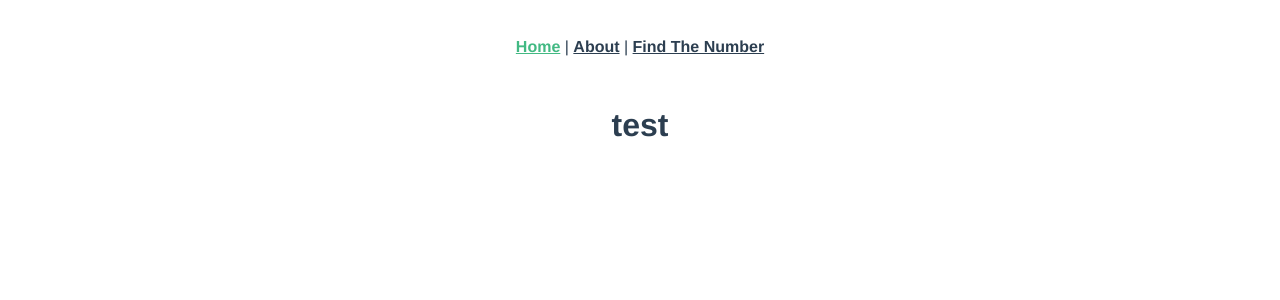
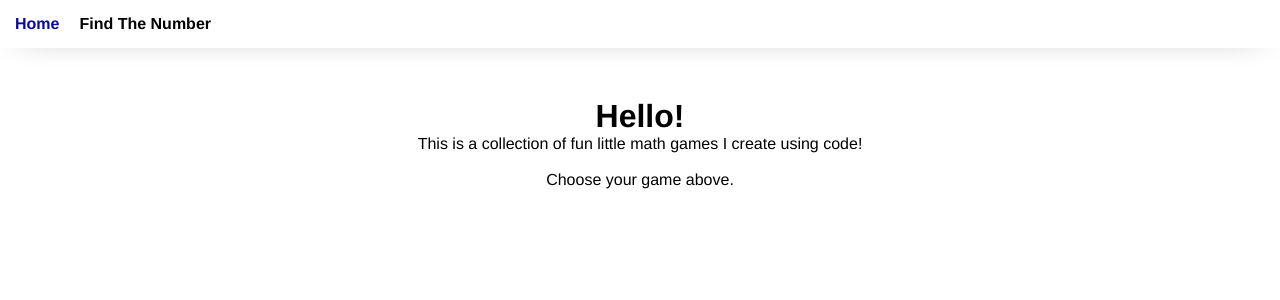
Before and after one commit to brianfordcode/math-exercises, a Vue app: page / in a window 1280 px wide. Shown: the top 300 px of the page. Built offline with nearby package versions, Linux system fonts and the light colour scheme.

Commit message:
complete site up to adding first exercise (find the number)

```diff
--- a/src/App.vue
+++ b/src/App.vue
@@ -1,31 +1,35 @@
 <template>
-  <div id="nav">
-    <router-link to="/">Home</router-link> |
-    <router-link to="/about">About</router-link> |
-    <router-link to="/findthenumber">Find The Number</router-link>
-  </div>
-  <router-view/>
+
+<navigation/>
+
+<router-view/>
+
 </template>
 
+<script>
+import navigation from "./components/navigation.vue"
+
+export default{
+  components: { navigation
+  }
+}
+</script>
+
+
 <style>
+
+* {
+  margin: 0;
+  padding: 0;
+}
+
 #app {
   font-family: Avenir, Helvetica, Arial, sans-serif;
   -webkit-font-smoothing: antialiased;
   -moz-osx-font-smoothing: grayscale;
   text-align: center;
-  color: #2c3e50;
+  color: black;
+  min-height: 100vh;
 }
 
-#nav {
-  padding: 30px;
-}
-
-#nav a {
-  font-weight: bold;
-  color: #2c3e50;
-}
-
-#nav a.router-link-exact-active {
-  color: #42b983;
-}
 </style>
--- a/src/components/HelloWorld.vue
+++ /dev/null
@@ -1,58 +0,0 @@
-<template>
-  <div class="hello">
-    <h1>{{ msg }}</h1>
-    <p>
-      For a guide and recipes on how to configure / customize this project,<br>
-      check out the
-      <a href="https://cli.vuejs.org" target="_blank" rel="noopener">vue-cli documentation</a>.
-    </p>
-    <h3>Installed CLI Plugins</h3>
-    <ul>
-      <li><a href="https://github.com/vuejs/vue-cli/tree/dev/packages/%40vue/cli-plugin-babel" target="_blank" rel="noopener">babel</a></li>
-      <li><a href="https://github.com/vuejs/vue-cli/tree/dev/packages/%40vue/cli-plugin-router" target="_blank" rel="noopener">router</a></li>
-    </ul>
-    <h3>Essential Links</h3>
-    <ul>
-      <li><a href="https://vuejs.org" target="_blank" rel="noopener">Core Docs</a></li>
-      <li><a href="https://forum.vuejs.org" target="_blank" rel="noopener">Forum</a></li>
-      <li><a href="https://chat.vuejs.org" target="_blank" rel="noopener">Community Chat</a></li>
-      <li><a href="https://twitter.com/vuejs" target="_blank" rel="noopener">Twitter</a></li>
-      <li><a href="https://news.vuejs.org" target="_blank" rel="noopener">News</a></li>
-    </ul>
-    <h3>Ecosystem</h3>
-    <ul>
-      <li><a href="https://router.vuejs.org" target="_blank" rel="noopener">vue-router</a></li>
-      <li><a href="https://vuex.vuejs.org" target="_blank" rel="noopener">vuex</a></li>
-      <li><a href="https://github.com/vuejs/vue-devtools#vue-devtools" target="_blank" rel="noopener">vue-devtools</a></li>
-      <li><a href="https://vue-loader.vuejs.org" target="_blank" rel="noopener">vue-loader</a></li>
-      <li><a href="https://github.com/vuejs/awesome-vue" target="_blank" rel="noopener">awesome-vue</a></li>
-    </ul>
-  </div>
-</template>
-
-<script>
-export default {
-  name: 'HelloWorld',
-  props: {
-    msg: String
-  }
-}
-</script>
-
-<!-- Add "scoped" attribute to limit CSS to this component only -->
-<style scoped>
-h3 {
-  margin: 40px 0 0;
-}
-ul {
-  list-style-type: none;
-  padding: 0;
-}
-li {
-  display: inline-block;
-  margin: 0 10px;
-}
-a {
-  color: #42b983;
-}
-</style>
--- /dev/null
+++ b/src/components/navigation.vue
@@ -0,0 +1,33 @@
+<template>
+  <div id="nav">
+    <router-link to="/">Home</router-link>
+    <router-link to="/findthenumber">Find The Number</router-link>
+  </div>
+</template>
+
+<script>
+export default {
+
+}
+</script>
+
+<style scoped>
+#nav {
+  padding: 15px;
+  display: flex;
+  justify-content: left;
+  margin-bottom: 50px;
+  box-shadow: 0px 0px 33px -20px #000000;
+}
+
+#nav a {
+  font-weight: bold;
+  margin-right: 20px;
+  color: black;
+  text-decoration: none;
+}
+
+#nav a.router-link-exact-active {
+  color: rgb(10, 10, 163);
+}
+</style>
--- a/src/router/index.js
+++ b/src/router/index.js
@@ -1,16 +1,11 @@
 import { createRouter, createWebHashHistory } from 'vue-router'
-import Home from '../views/Home.vue'
+import Home from '../views/home.vue'
 
 const routes = [
   {
     path: '/',
     name: 'Home',
     component: Home
-  },
-  {
-    path: '/about',
-    name: 'About',
-    component: () => import('../views/About.vue')
   },
   {
     path: '/findthenumber',
--- a/src/views/About.vue
+++ /dev/null
@@ -1,5 +0,0 @@
-<template>
-  <div class="about">
-    <h1>This is an about page</h1>
-  </div>
-</template>
--- a/src/views/Home.vue
+++ b/src/views/Home.vue
@@ -1,15 +1,25 @@
 <template>
-  <div class="home">
-    <h1>test</h1>
-  </div>
+<div>
+  <h1>Hello!</h1>
+  <p>This is a collection of fun little math games I create using code!</p>
+  <br/>
+  <p>Choose your game above.</p>
+</div>
+
 </template>
 
 <script>
-// @ is an alias to /src
+export default {
 
-export default {
-  name: 'Home',
-  components: {
-  }
 }
 </script>
+
+<style scoped>
+
+div {
+    padding: 0 20px;
+}
+
+
+
+</style>
--- a/src/views/find-the-number.vue
+++ b/src/views/find-the-number.vue
@@ -1,4 +1,5 @@
 <template>
+
   <div class="container">
     <div class="grid">
       <span @click="selectNumber(val)" v-for="val in logArray" :key="val">{{
@@ -11,6 +12,10 @@
       Find Number <span>{{ number }}</span>
     </h1>
   </div>
+
+  <a href="https://github.com/brianfordcode/math-exercises/blob/main/src/views/find-the-number.vue" target="_blank">This Exercise's Code</a>
+
+
 </template>
 
 <script>
@@ -55,11 +60,12 @@ export default {
 };
 </script>
 
-<style>
+<style scoped>
 .container {
   display: flex;
   flex-direction: column;
   align-items: center;
+  justify-content: space-around;
 }
 
 .grid {
@@ -99,9 +105,30 @@ button:active {
 }
 
 h1 {
-  padding-top: 20px;
+  padding: 20px 0;
 }
 h1 span {
   color: purple;
 }
+
+a {
+    text-decoration: none;
+    color: black;
+    display: flex;
+    justify-content: right;
+    /* align-items: center; */
+    position: absolute;
+    bottom: 50px;
+    right: 50px;
+    border: 1px solid blue;padding: 5px;
+    border: 1px solid black;
+    transition: .15s ease-in-out;
+}
+
+a:hover {
+    transform: scale(1.1);
+}
+
+
+
 </style>
```
